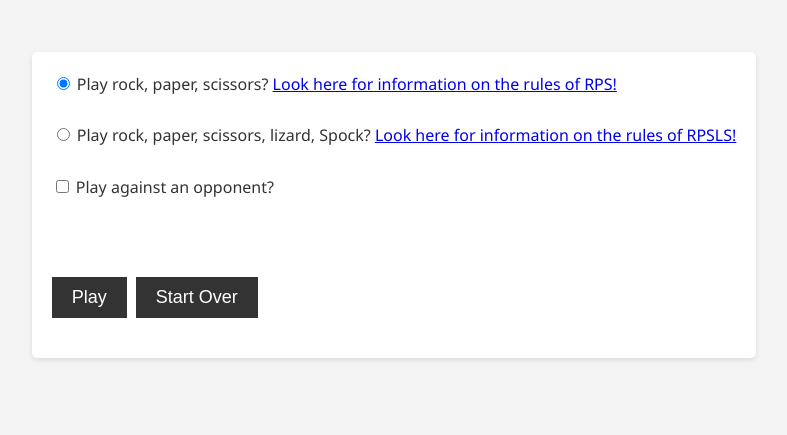
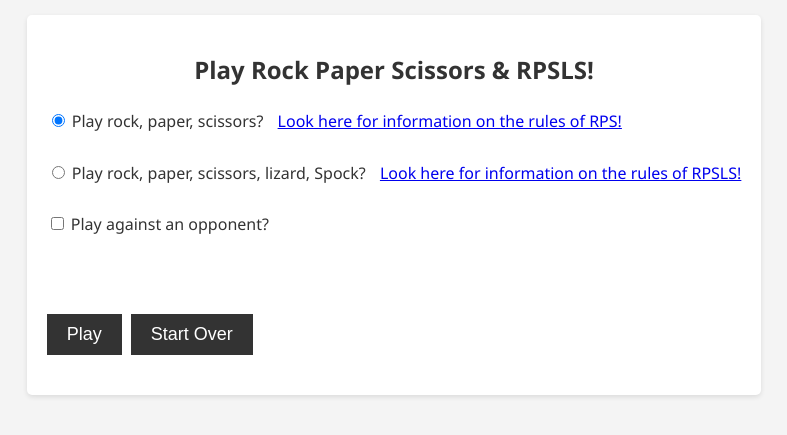
Before and after one commit to comp426-2023-spring/e02-Moh88CS, a website: page public/index.html in a window 1280 px wide. Shown: the part 195-630 px from the top of the page, without its empty margins (246-1033 px from the left). Drawn offline with nearby package versions, Linux system fonts and the light colour scheme.

Commit message:
Update docs and validate CSS and HTML

```diff
--- a/public/index.html
+++ b/public/index.html
@@ -11,22 +11,24 @@
 
 <body onload="showHideShots()">
 	<div class="container">
-
+		<h1 class="main-heading">Play Rock Paper Scissors & RPSLS!</h1>
 		<form id="userinput" class="" action="javascript:void(0);">
 			<input type="radio" id="rps" name="game" value="rps" checked="checked"
 				onclick="resetShotSelection(); showHideShots();">
 			<label for="rps">Play rock, paper, scissors?</label>
-			<a href="https://wrpsa.com/the-official-rules-of-rock-paper-scissors/">Look here for information on the rules of RPS!</a>
-			<br /><br />
+			<a href="https://wrpsa.com/the-official-rules-of-rock-paper-scissors/" style="margin-left: 10px;">Look here
+				for information on the rules of RPS!</a>
+			<br><br>
 			<input type="radio" id="rpsls" name="game" value="rpsls" onclick="resetShotSelection(); showHideShots();">
 			<label for="rpsls">Play rock, paper, scissors, lizard, Spock?</label>
-			<a href="https://bigbangtheory.fandom.com/wiki/Rock,_Paper,_Scissors,_Lizard,_Spock">Look here for information on the rules of RPSLS!</a>
-			<br /><br />
+			<a href="https://bigbangtheory.fandom.com/wiki/Rock,_Paper,_Scissors,_Lizard,_Spock"
+				style="margin-left: 10px;">Look here for information on the rules of RPSLS!</a>
+			<br><br>
 
 			<input type="checkbox" id="opponent" name="playtype" value="opponent"
 				onclick="resetShotSelection(); showHideShots();">
 			<label for="opponent">Play against an opponent?</label>
-			<br /><br />
+			<br><br>
 			<div class="input-container rps">
 				<input type="radio" id="rock" name="shot" value="rock" class="shots">
 				<label class="input-container" for="rock"><img src="./img/rock.jpg" alt="rock"
@@ -52,11 +54,11 @@
 				<label class="input-container" for="spock"><img src="./img/spock.jpg" alt="spock"
 						style="width: 50px; height: 50px;">Spock</label>
 			</div>
-			<!--			<br/><br/>
+			<!--			<br><br>
 			<input type="submit" id="play" name="controls" value="Play">
       <input type="submit" id="startover" name="controls" value="Start Over"> -->
 		</form>
-		<br /><br />
+		<br><br>
 		<button type="button" id="play" onclick="playGame()">Play</button>
 		<button type="button" id="startover" onclick="startOver()">Start Over</button>
 		<div id="results"></div>
@@ -65,5 +67,4 @@
 		<!-- For interface examples, look in the `/examples/` directory in the root of your starter code repo. -->
 	</div>
 </body>
-
 </html>
--- a/public/styles.css
+++ b/public/styles.css
@@ -10,6 +10,13 @@ body {
     margin: 0;
 }
 
+.main-heading {
+    font-size: 24px;
+    font-weight: bold;
+    text-align: center;
+    margin-bottom: 20px;
+}
+
 .container {
     background-color: #fff;
     padding: 20px;
@@ -18,9 +25,10 @@ body {
 }
 
 .input-container {
-    display: inline-block;
+    display: inline-flex;
+    align-items: center;
     position: relative;
-    padding: 5px 10px;
+    padding: 10px 15px;
     margin: 0 10px 10px 0;
     border: 2px solid transparent;
     border-radius: 5px;
@@ -65,3 +73,8 @@ button:hover {
 label {
     cursor: pointer;
 }
+
+input[type="radio"].shots {
+    position: absolute;
+    opacity: 0;
+}
```
Also changed, not shown: server.js (+6 -6 lines), docs/01-interface.png, docs/02-result.png, public/scripts.js (line endings or trailing spaces).
